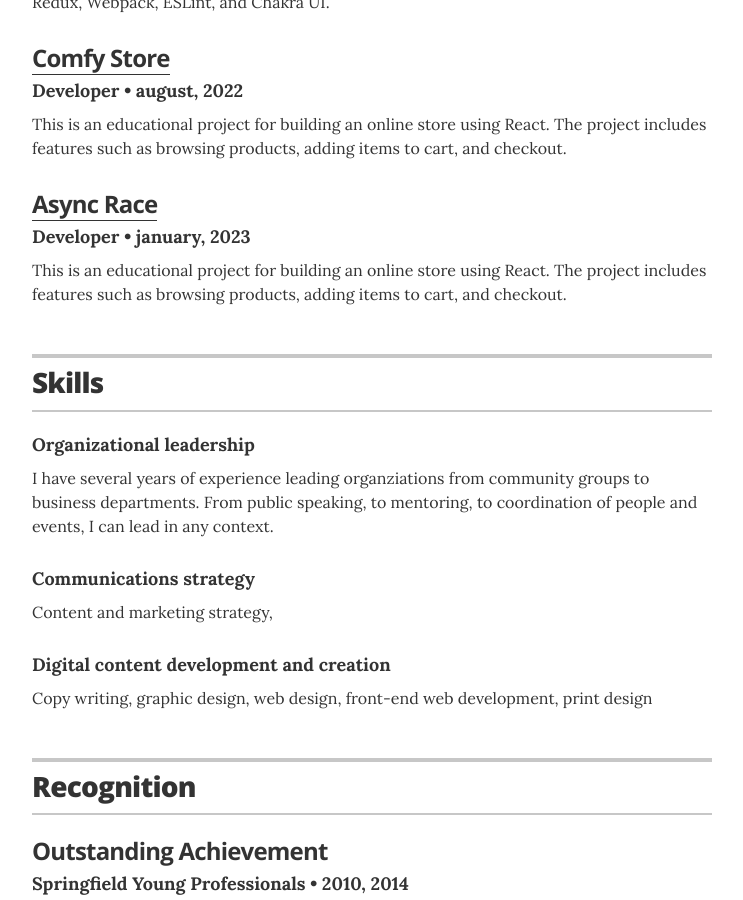
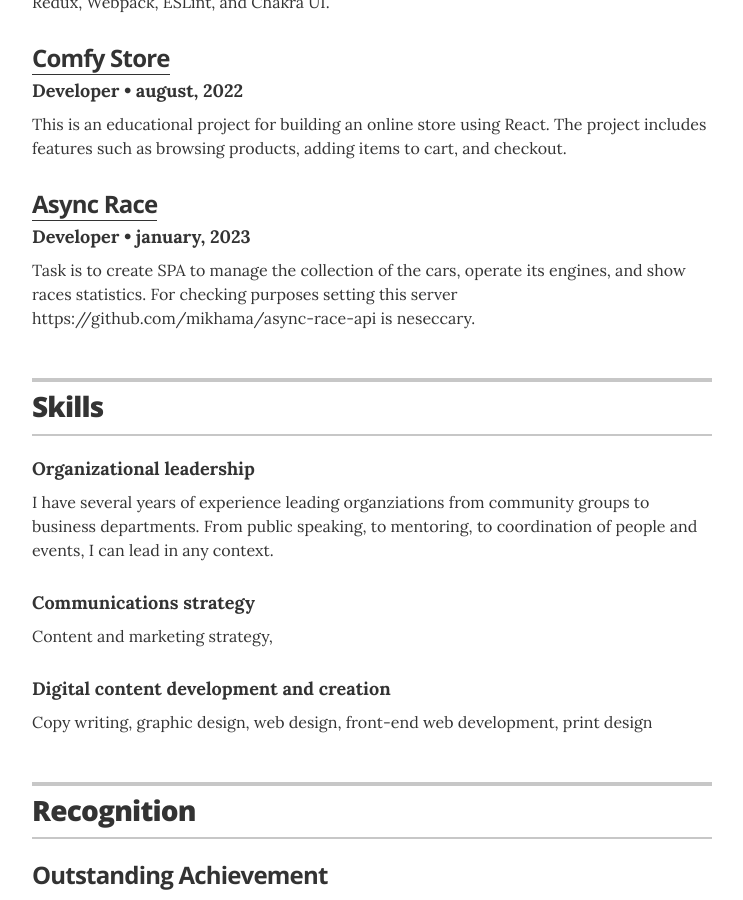
Before and after one commit to Kubatbekkk/cv, a Jekyll site: the page built from index.html, in a window 1280 px wide and 900 px high, scrolled down 1256 px. Shown: the whole window, without its empty margins (268-1011 px from the left). Built offline with Jekyll 4.4.1, drawn with Linux system fonts in a browser that asks for light colours.

Commit message:
fix: change projects

```diff
--- a/_data/projects.yml
+++ b/_data/projects.yml
@@ -17,5 +17,5 @@
 - project: Async Race
   role: Developer
   duration: january, 2023
-  url: https://thecomfystore.netlify.app/
-  description: This is an educational project for building an online store using React. The project includes features such as browsing products, adding items to cart, and checkout.
+  url: https://async-racce.netlify.app/
+  description: Task is to create SPA to manage the collection of the cars, operate its engines, and show races statistics. For checking purposes setting this server https://github.com/mikhama/async-race-api is neseccary.
```
